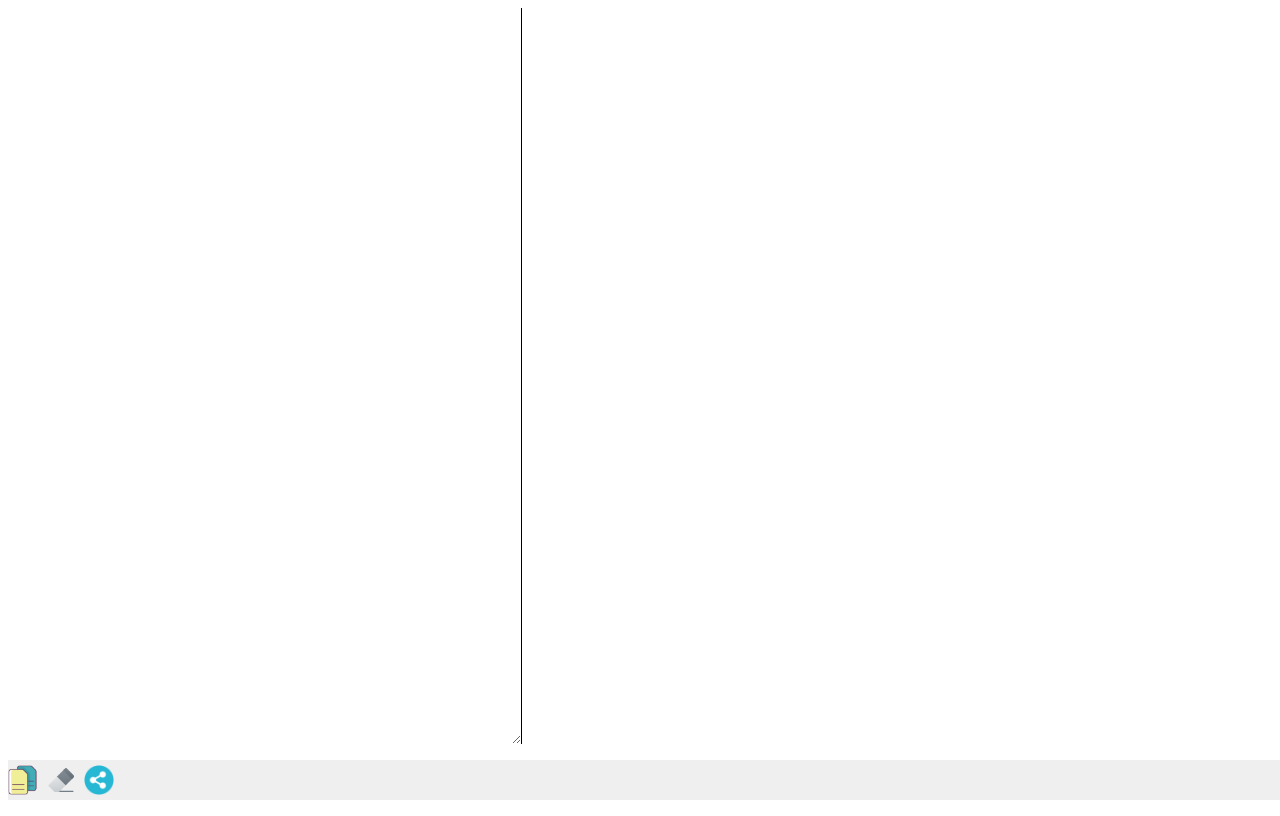
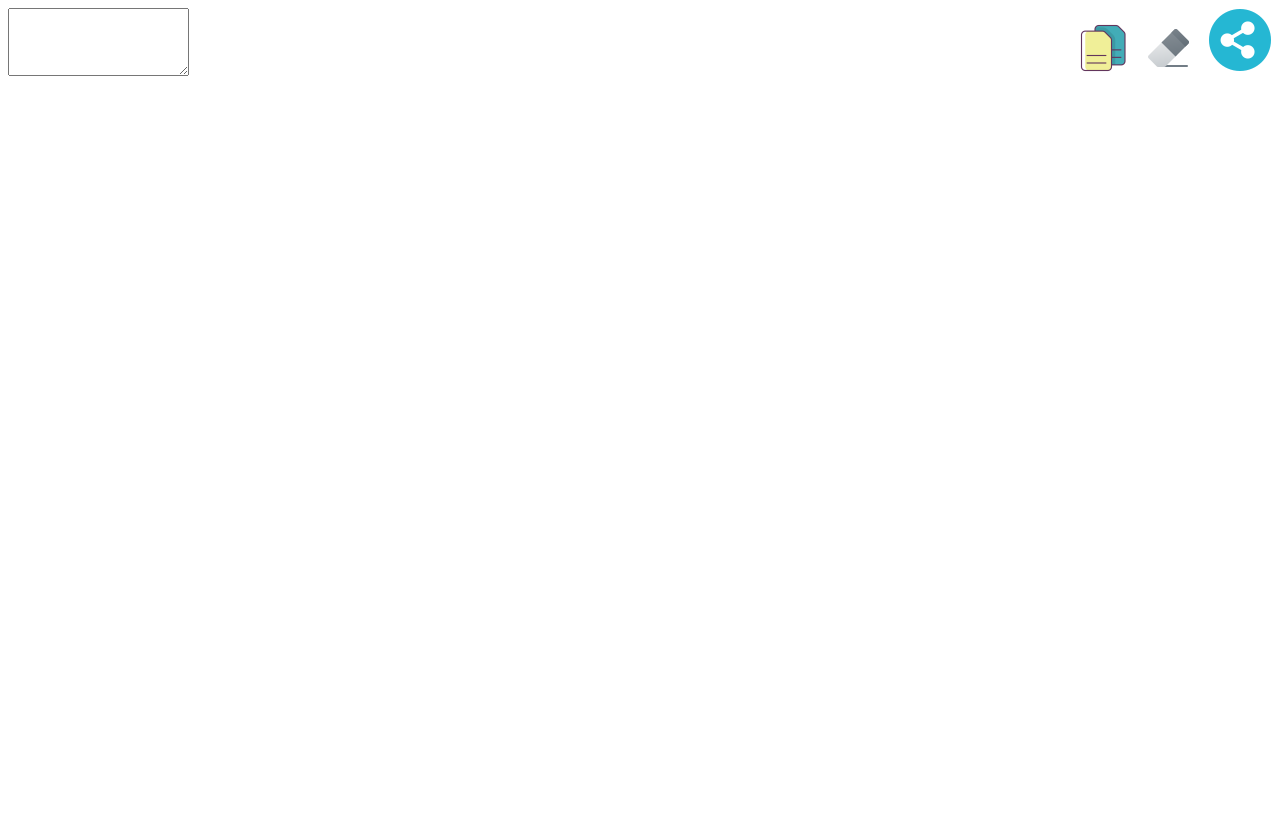
Before and after one commit to anantamishra/html-clipboard, a plain HTML site: page index.html in a window 1280 px wide. Drawn offline with Linux system fonts and the light colour scheme.

Commit message:
Update index.html

```diff
--- a/index.html
+++ b/index.html
@@ -1,33 +1,7 @@
 <html>
-<style>
-  #html-render {
-    padding: 5px;
-    margin: 3px;
-  }
+<head>
 
-  textarea {
-    border: 0;
-    outline: none;
-    border-right: 1px solid;
-    flex: 0.7;
-    height: 92vh;
-  }
-
-  .small-icon {
-    width: 30px;
-    height: 30px;
-  }
-
-  .bottom-bar {
-    position: fixed;
-    bottom: 0;
-    background-color: #efefef;
-    width: 100%;
-    height: 40px;
-    display: flex;
-    align-items: center;
-  }
-</style>
+  </head>
 
 <body style="height:100%;">
   <div style="display:flex;">
```
